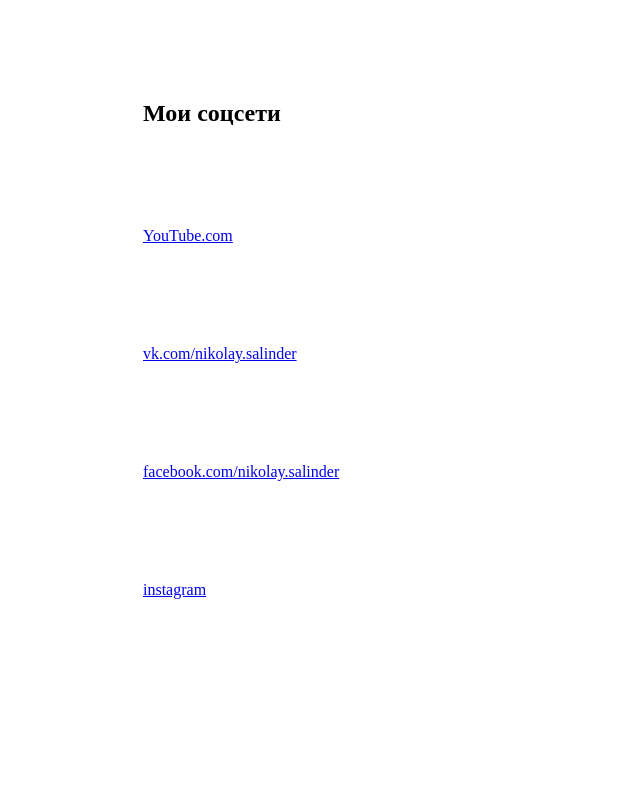
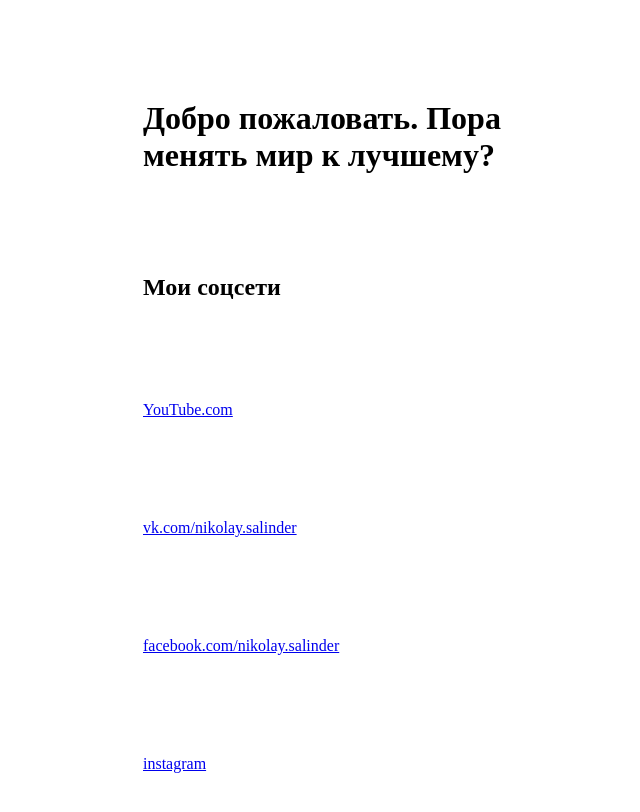
Before and after one commit to nikolaysalinder/nikolaysalinder.github.io, a website: page index.html in a window 1280 px wide. Shown: the whole page, without its empty margins (317-957 px from the left). Drawn offline with Linux system fonts and the light colour scheme.

Commit message:
Change title

```diff
--- a/index.html
+++ b/index.html
@@ -6,6 +6,7 @@
   <title>Nikolay Salinder.ru</title>
 </head>
 <body>
+  <h1 style="display: block; margin: 100px auto; width: 360px; height: 100%">Добро пожаловать. Пора менять мир к лучшему?</h1>
   <h2 style="display: block; margin: 100px auto; width: 360px; height: 100%">Мои соцсети</h2>
   <a style="display: block; margin: 100px auto; width: 360px; height: 100%" href="https://www.youtube.com/channel/UCkYDjYUDB47l6OhRCSka12g">YouTube.com</a>
   <a style="display: block; margin: 100px auto; width: 360px; height: 100%" href="https://vk.com/nikolay.salinder">vk.com/nikolay.salinder</a>
```
